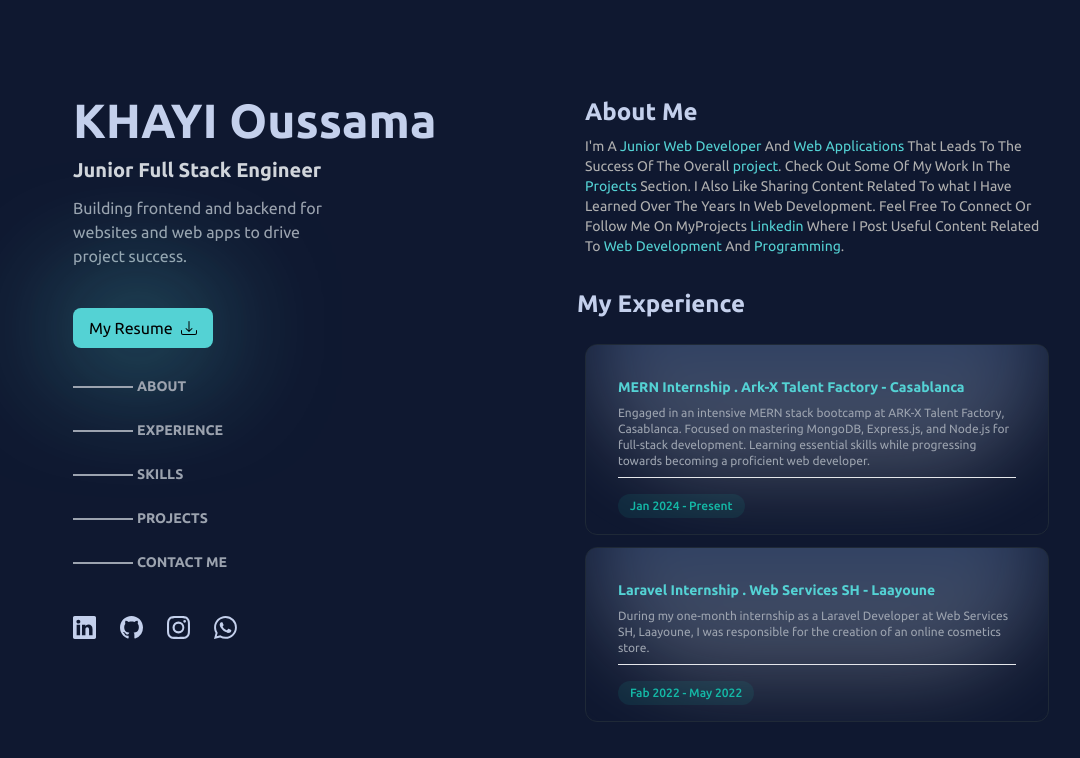
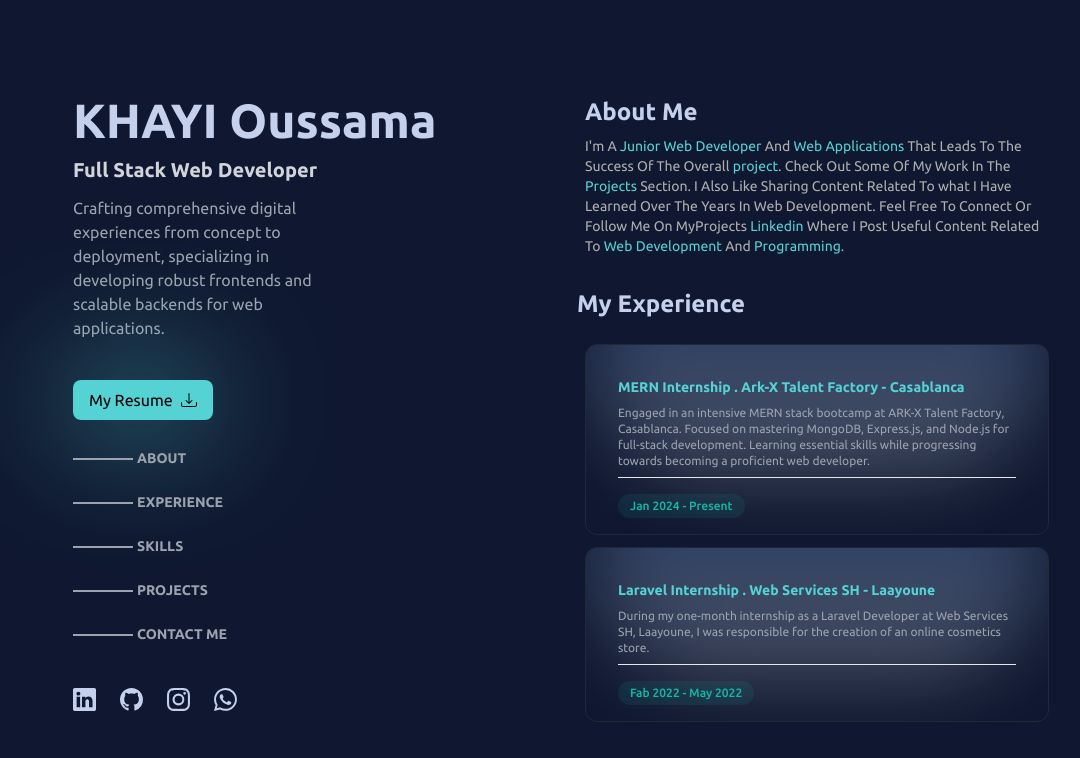
Before and after one commit to oussKhayi/oussama-khayi, a React (Vite) app: page / in a window 1280 px wide. Shown: the top 758 px of the page, without its empty margins (71-1151 px from the left). Built offline with nearby package versions, Linux system fonts and the light colour scheme.

Commit message:
Update my personal description in : LeftSide.jsx

```diff
--- a/src/components/LeftSide.jsx
+++ b/src/components/LeftSide.jsx
@@ -20,11 +20,10 @@ export const LeftSide = () => {
         KHAYI Oussama
       </h1>
       <h4 className="text-xl my-3 font-semibold capitalize text-gray-300">
-        Junior Full stack Engineer
+        Full stack web developer
       </h4>
       <p className="text-gray-400 w-[90%] md:w-[60%] lowercase first-letter:capitalize">
-        Building frontend and backend for websites and web apps to drive project
-        success.
+    Crafting comprehensive digital experiences from concept to deployment, specializing in developing robust frontends and scalable backends for web applications.
       </p>
       <a
         href="https://drive.google.com/file/d/11YRuc0LygNFJyQ2M4Ia82G_46Xuw-GPg/view?usp=sharing"
```
